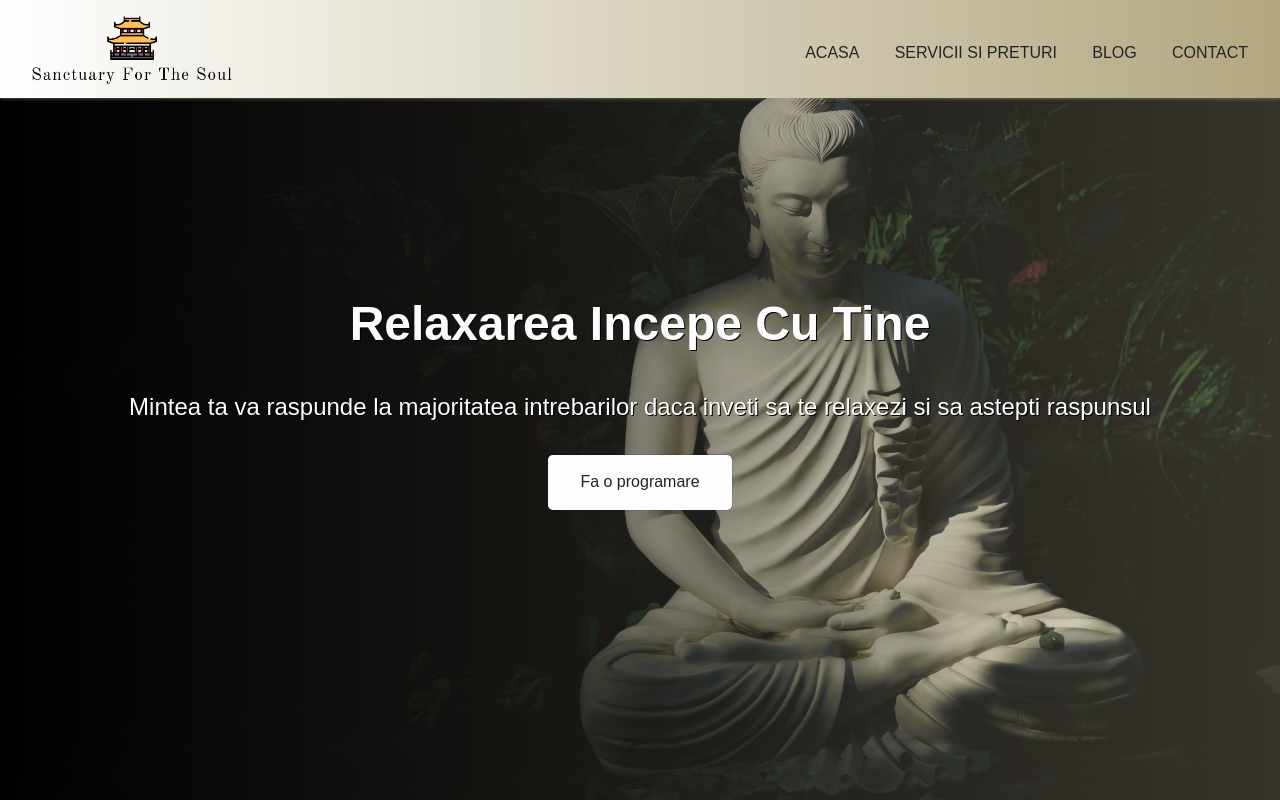
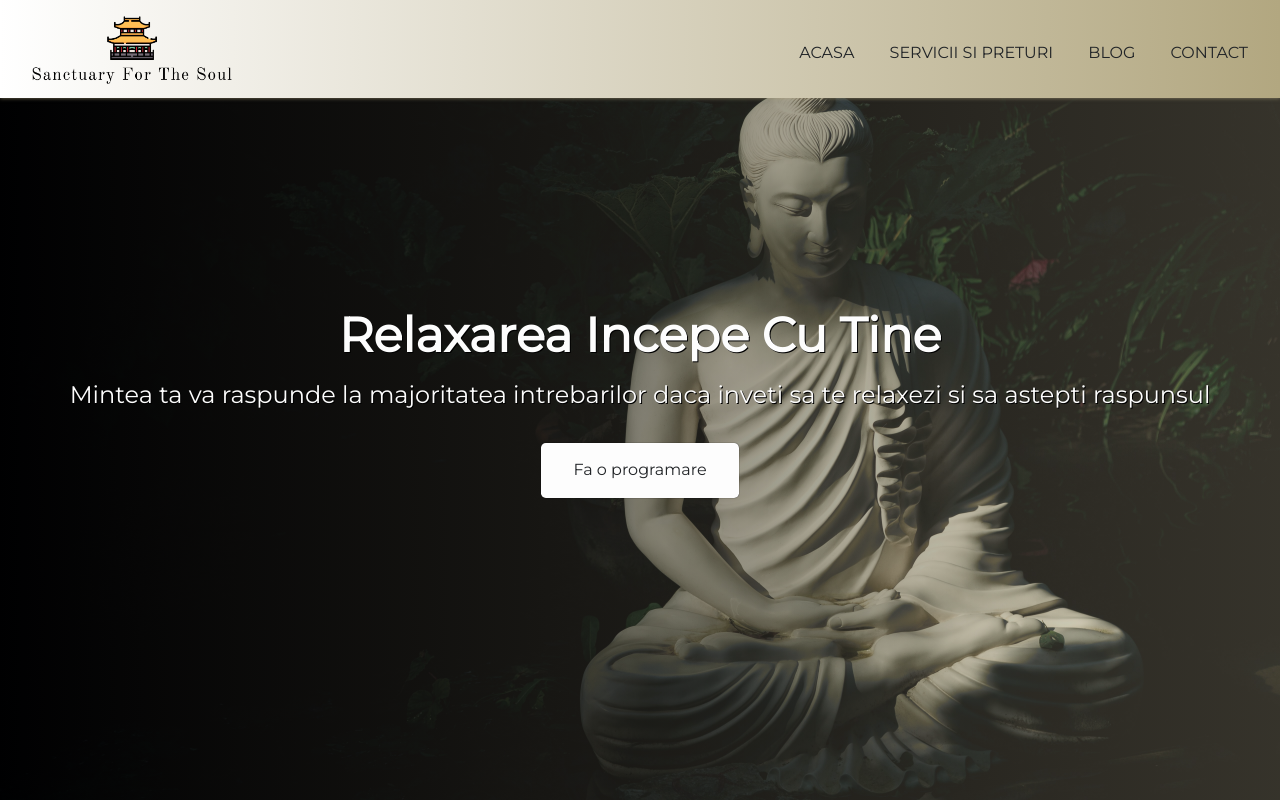
Before and after one commit to stanciudrg/sanctuary-for-the-soul, a plain HTML site: page index.html in a window 1280 px wide. Shown: the top 800 px of the page. Drawn offline with Linux system fonts and the light colour scheme.

Commit message:
Change the universal body font

```diff
--- a/styles.css
+++ b/styles.css
@@ -1,13 +1,13 @@
+@import url('https://fonts.googleapis.com/css2?family=Montserrat&display=swap');
+
 * {
     box-sizing: border-box;
     margin: 0;
     padding: 0;
 }
 
-@import url('https://fonts.googleapis.com/css2?family=Poppins&family=Roboto&display=swap');
-
 body {
-    font-family: 'Poppins', sans-serif;
+    font-family: 'Montserrat', sans-serif;
     font-size: 16px;
     line-height: 1.4;
     background-color: #fdfdfd;
@@ -68,7 +68,6 @@ body {
     justify-content: center;
     align-items: center;
     height: 100vh;
-    gap: 2rem;
     background-image: linear-gradient(to right, rgba(0, 0, 0, 0.8), rgba(178, 167, 128, 0.3)), url(images/mattia-faloretti-jbrR_ESWK2A-unsplash.jpg);
     background-size: cover;
     background-position: center;
@@ -79,12 +78,14 @@ body {
     text-align: center;
     font-size: 3rem;
     text-shadow: 1px 1px black;
+    margin-bottom: 0.5rem;
 }
 
 .hero-description {
     text-align: center;
     font-size: 1.5rem;
     text-shadow: 1px 1px black;
+    margin-bottom: 2rem;
 }
 
 .hero-button {
```
